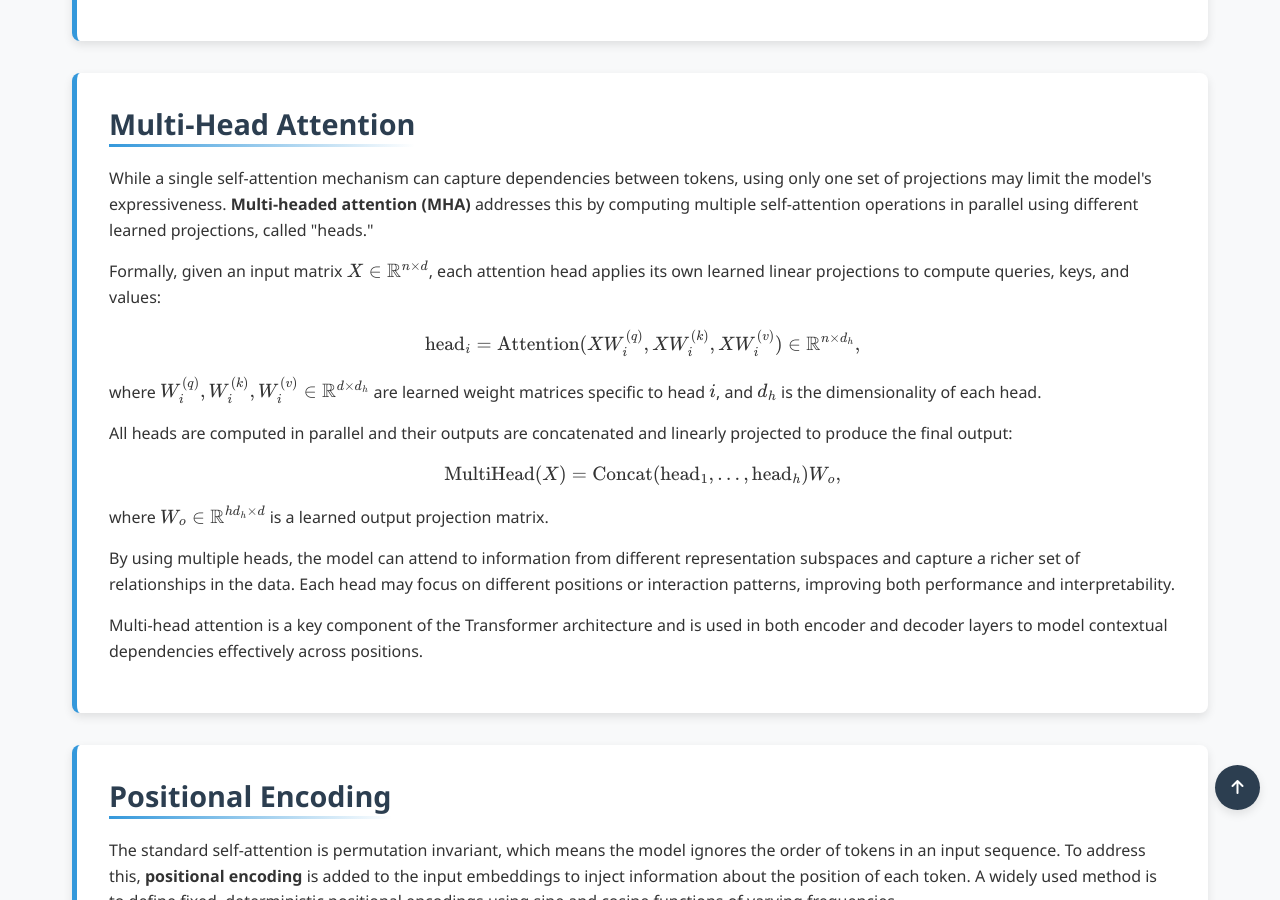
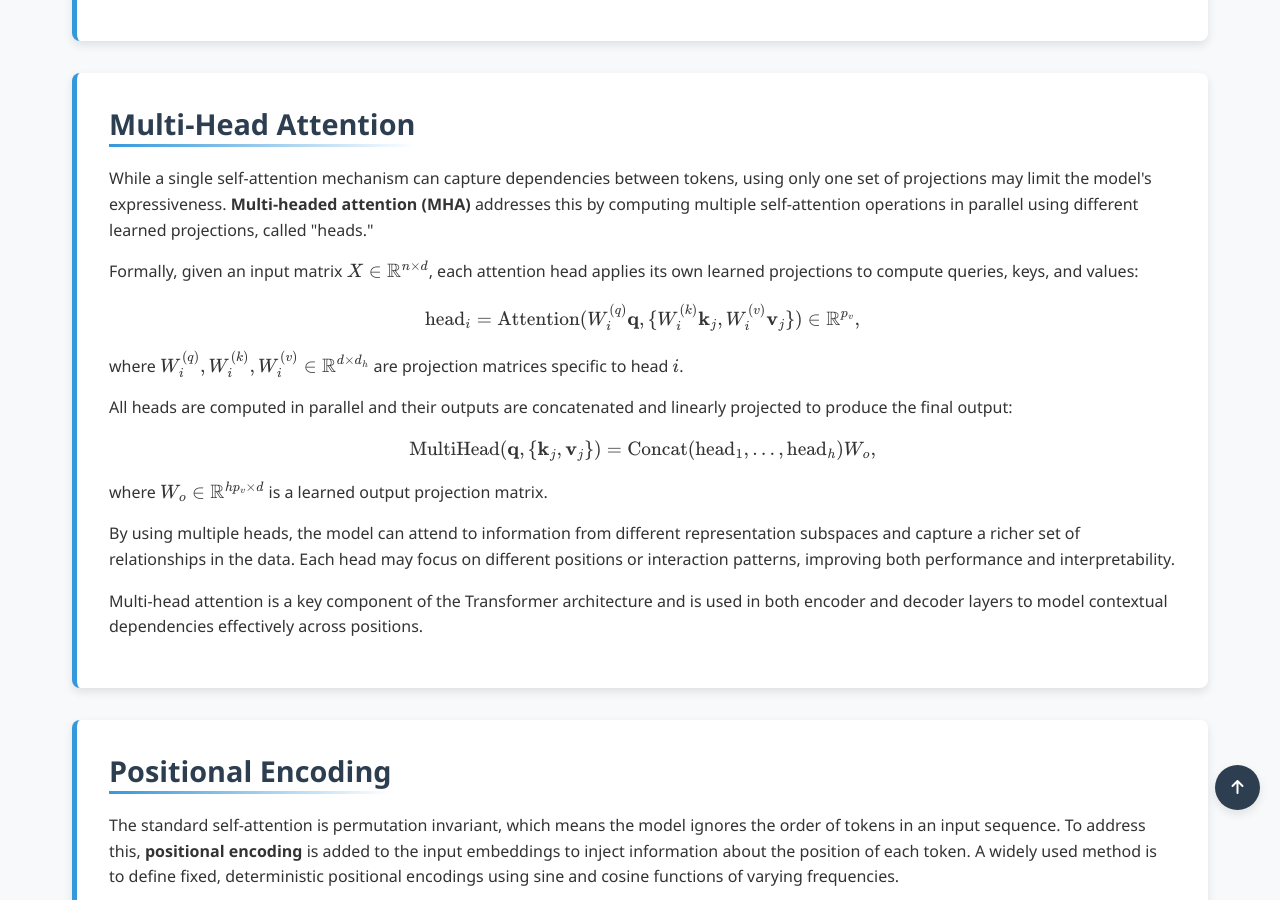
Before and after one commit to Yusukey01/yusukey01.github.io, a Jekyll site: the page built from Mathematics/Machine_learning/deep_nn.html, in a window 1280 px wide and 900 px high, scrolled down 4012 px. Built offline with Jekyll 4.4.1, drawn with Linux system fonts in a browser that asks for light colours.

Commit message:
add attention section

```diff
--- a/Mathematics/Machine_learning/deep_nn.html
+++ b/Mathematics/Machine_learning/deep_nn.html
@@ -204,19 +204,19 @@ uses_python: false
                 </p>
 
                 <p>
-                    Formally, given an input matrix \( X \in \mathbb{R}^{n \times d} \), each attention head applies its own learned linear projections to compute queries, keys, and values:
+                    Formally, given an input matrix \( X \in \mathbb{R}^{n \times d} \), each attention head applies its own learned projections to compute queries, keys, and values:
                     \[
-                    \text{head}_i = \text{Attention}(X W_i^{(q)}, X W_i^{(k)}, X W_i^{(v)}) \in \mathbb{R}^{n \times d_h},
+                    \text{head}_i = \text{Attention}(W_i^{(q)} \mathbf{q}, \{W_i^{(k)} \mathbf{k}_j, W_i^{(v)}\mathbf{v}_j\}) \in \mathbb{R}^{p_v},
                     \]
-                    where \( W_i^{(q)}, W_i^{(k)}, W_i^{(v)} \in \mathbb{R}^{d \times d_h} \) are learned weight matrices specific to head \( i \), and \( d_h \) is the dimensionality of each head.
+                    where \( W_i^{(q)}, W_i^{(k)}, W_i^{(v)} \in \mathbb{R}^{d \times d_h} \) are projection matrices specific to head \( i \).
                 </p>
 
                 <p>
                     All heads are computed in parallel and their outputs are concatenated and linearly projected to produce the final output:
                     \[
-                    \text{MultiHead}(X) = \text{Concat}(\text{head}_1, \dots, \text{head}_h) W_o,
+                    \text{MultiHead}(\mathbf{q}, \{\mathbf{k}_j, \mathbf{v}_j\}) = \text{Concat}(\text{head}_1, \dots, \text{head}_h) W_o,
                     \]
-                    where \( W_o \in \mathbb{R}^{hd_h \times d} \) is a learned output projection matrix.
+                    where \( W_o \in \mathbb{R}^{hp_v \times d} \) is a learned output projection matrix.
                 </p>
 
                 <p>
```
